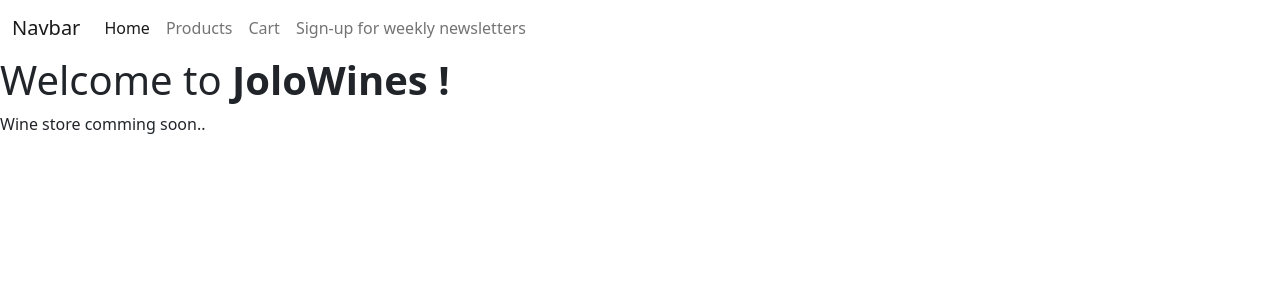
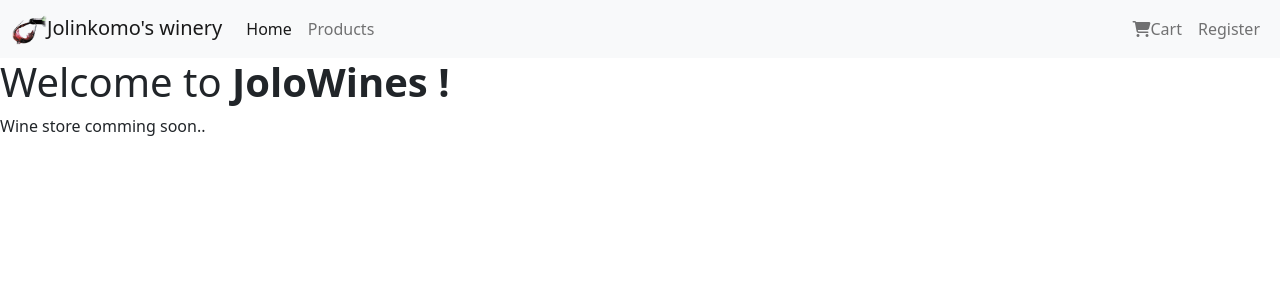
Before and after one commit to AsandahDevs/wine-store, an Angular app: page / in a window 1280 px wide. Shown: the top 300 px of the page. Built offline with nearby package versions, Linux system fonts and the light colour scheme.

Commit message:
Add image element inside navbar and shifted the shoppingcart and register links to the left.

```diff
--- a/src/app/app.component.html
+++ b/src/app/app.component.html
@@ -1,6 +1,13 @@
-<nav class="navbar navbar-expand-lg bg-body-tertiary">
+<nav class="navbar navbar-expand-lg bg-light">
   <div class="container-fluid">
-    <a class="navbar-brand" href="#">Navbar</a>
+    <a class="navbar-brand" href="#"
+      ><img
+        src="assets/images/chasselas-pouring-wine.png"
+        alt="hanging_grapes"
+        height="30px"
+        width="35px"
+      />Jolinkomo's winery</a
+    >
     <button
       class="navbar-toggler"
       type="button"
@@ -20,13 +27,15 @@
         <li class="nav-item">
           <a class="nav-link" href="/products">Products</a>
         </li>
+      </ul>
+      <ul class="navbar-nav ms-auto">
         <li class="nav-item">
-          <a class="nav-link" href="/shoppingcart">Cart</a>
+          <a class="nav-link" href="/shoppingcart"
+            ><i class="fa fa-shopping-cart" aria-hidden="true"></i>Cart</a
+          >
         </li>
         <li class="nav-item">
-          <a class="nav-link" href="/register"
-            >Sign-up for weekly newsletters</a
-          >
+          <a class="nav-link" href="/register">Register</a>
         </li>
       </ul>
     </div>
```
